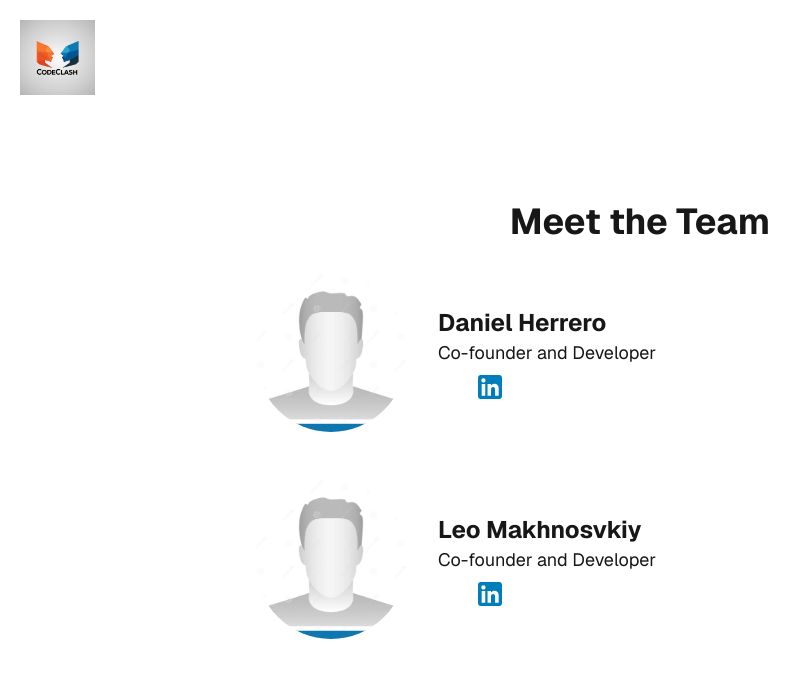
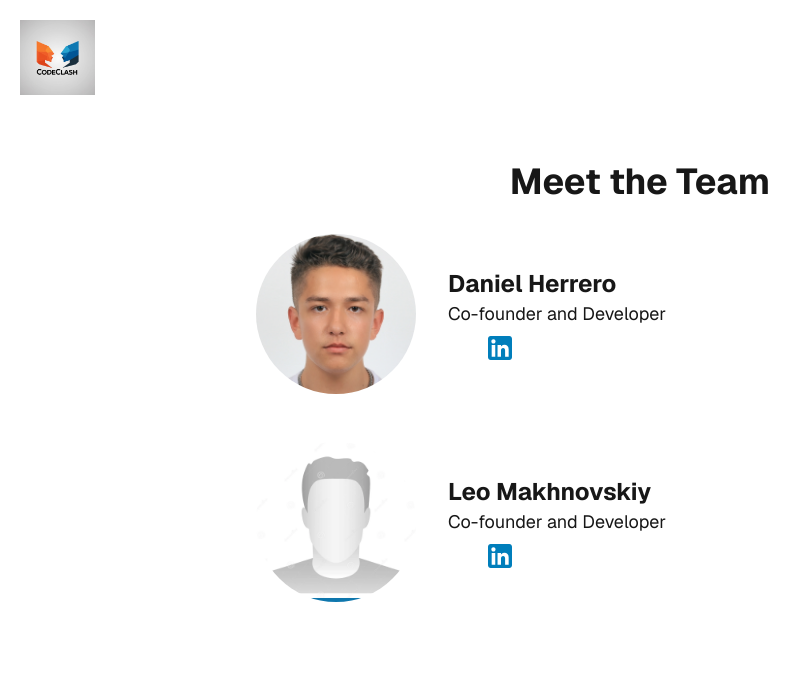
Before and after one commit to HerreroRocher/CodeClash, a Next.js app in the folder frontend/: page /the-team in a window 1280 px wide. Shown: the top 678 px of the page, without its empty margins (0-811 px from the left). Built offline with nearby package versions, Linux system fonts and the light colour scheme.

Commit message:
feat: update team member profiles with new images and links

```diff
--- a/frontend/src/app/the-team/page.js
+++ b/frontend/src/app/the-team/page.js
@@ -5,22 +5,22 @@ export default function TheTeam() {
   return (
     <>
     <Logo />
-    <div className="p-8 sm:p-20 font-[family-name:var(--font-geist-sans)]">
+    <div className="p-8 sm:p-10 font-[family-name:var(--font-geist-sans)]">
       <h1 className="text-4xl font-bold mb-8 text-center">Meet the Team</h1>
       <div className="max-w-3xl mx-auto space-y-12">
         <div className="flex flex-col sm:flex-row items-center gap-8">
           <Image
-            src="/profile_picture_placeholder.webp"
+            src="/profile_picture_daniel.jpg"
             alt="Daniel Herrero"
             width={150}
             height={150}
-            className="rounded-full"
+            className="rounded-full object-cover w-40 h-40"
           />
           <div>
             <h2 className="text-2xl font-bold">Daniel Herrero</h2>
             <p className="text-lg">Co-founder and Developer</p>
             <div className="flex gap-4 mt-2">
-              <a href="https://github.com/danielherrero" target="_blank" rel="noopener noreferrer">
+              <a href="https://github.com/HerreroRocher" target="_blank" rel="noopener noreferrer">
                 <Image
                   src="/github_icon.svg"
                   alt="GitHub"
@@ -28,7 +28,7 @@ export default function TheTeam() {
                   height={24}
                 />
               </a>
-              <a href="https://linkedin.com/in/danielherrero" target="_blank" rel="noopener noreferrer">
+              <a href="https://linkedin.com/in/herrero-daniel" target="_blank" rel="noopener noreferrer">
                 <Image
                   src="/linkedIn_icon.svg"
                   alt="LinkedIn"
@@ -45,13 +45,13 @@ export default function TheTeam() {
             alt="Leo Makhnosvkiy"
             width={150}
             height={150}
-            className="rounded-full"
+            className="rounded-full object-cover w-40 h-40"
           />
           <div>
-            <h2 className="text-2xl font-bold">Leo Makhnosvkiy</h2>
+            <h2 className="text-2xl font-bold">Leo Makhnovskiy</h2>
             <p className="text-lg">Co-founder and Developer</p>
             <div className="flex gap-4 mt-2">
-              <a href="https://github.com/leomakhnosvkiy" target="_blank" rel="noopener noreferrer">
+              <a href="https://github.com/leomakhnovskiy" target="_blank" rel="noopener noreferrer">
                 <Image
                   src="/github_icon.svg"
                   alt="GitHub"
@@ -59,7 +59,7 @@ export default function TheTeam() {
                   height={24}
                 />
               </a>
-              <a href="https://linkedin.com/in/leomakhnosvkiy" target="_blank" rel="noopener noreferrer">
+              <a href="https://www.linkedin.com/in/leo-makhnovskiy-7318aa34b/" target="_blank" rel="noopener noreferrer">
                 <Image
                   src="/linkedIn_icon.svg"
                   alt="LinkedIn"
```
Also changed, not shown: frontend/public/profile_picture_daniel.jpg (added).
